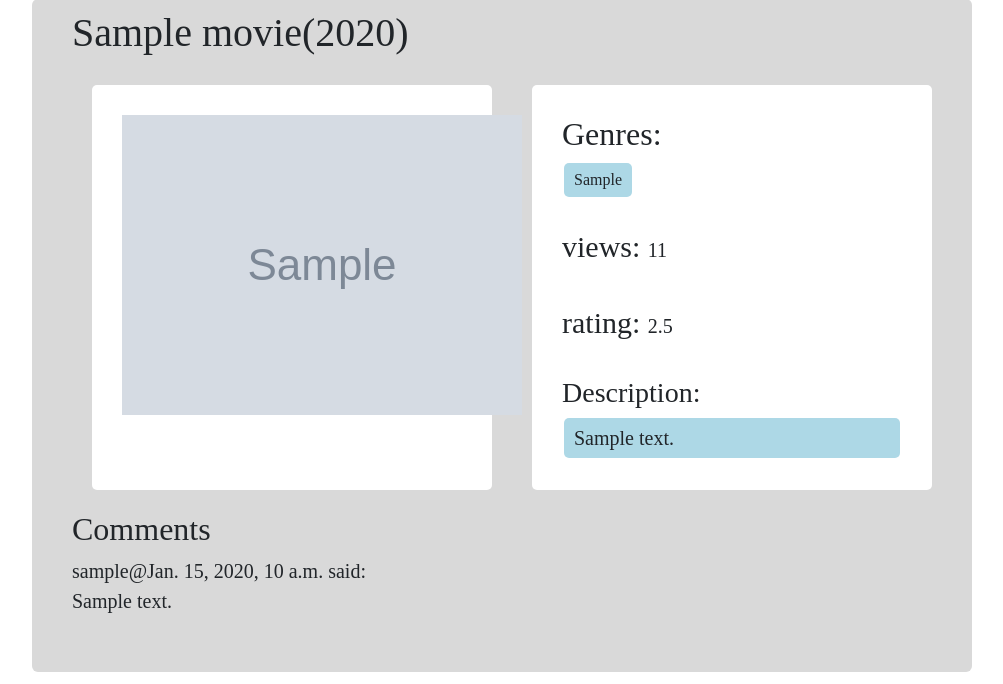
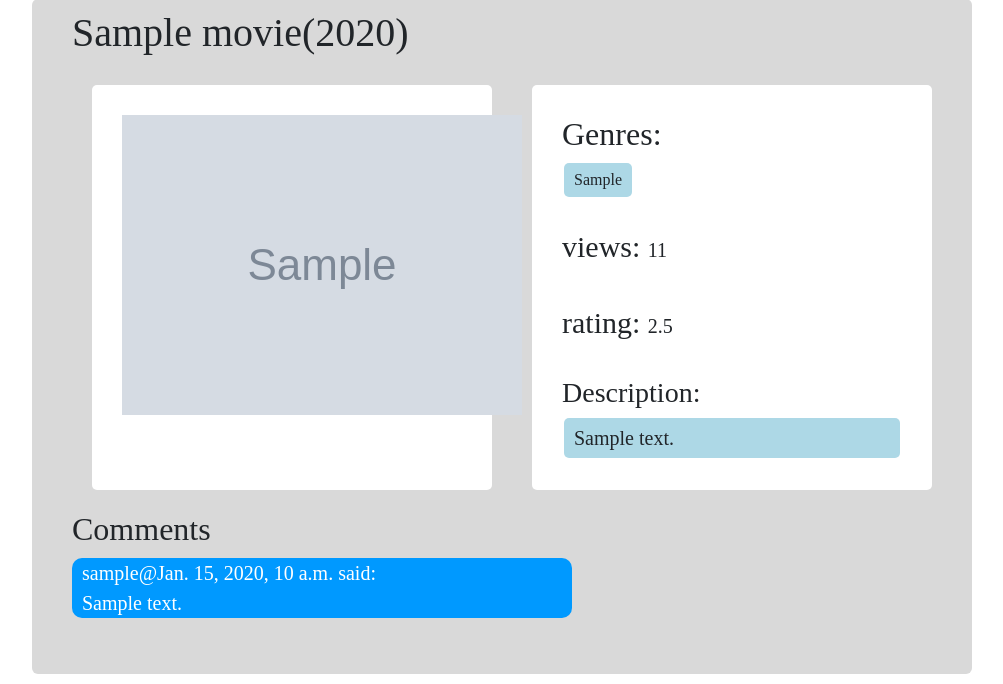
Before and after one commit to 2405040r/rate-my-movie, a Django app: a page that uses templates/rate_my_movie_app/movie.html in a window 1280 px wide. Shown: the part 303-987 px from the top of the page, without its empty margins (138-1141 px from the left). Run offline with Django 3.2, Linux system fonts and the light colour scheme; tables that the repository leaves empty hold one stand-in row (values such as "Sample post"); grey boxes marked "Sample" are stand-in pictures; some libraries are stand-ins or nearby versions; some web fonts are replaced.

Commit message:
fixed comment styling

```diff
--- a/static/css/stylesheet.css
+++ b/static/css/stylesheet.css
@@ -77,6 +77,15 @@
   text-align: left;
   padding:5px 10px 5px 10px;
 
+}
+
+.comments{
+	background-color:#0099ff;
+	color:white;
+	border-radius:10px;
+	padding-left:10px;
+	width:500px;
+	margin-top:10px;
 }
 
 .content-slice{
--- a/templates/rate_my_movie_app/movie.html
+++ b/templates/rate_my_movie_app/movie.html
@@ -34,25 +34,27 @@
         <h2>Comments</h2>
     {% if comments %}
         {% for comment in comments %}
-        <div style="padding-left:{{ comment.as_padding }}px;">
+        <div class="comments" style="margin-left:{{ comment.as_padding }}px;" class="comments">
             <p> {{ comment.author }}@{{ comment.time_stamp }} said:
                 <br/>
                 {{ comment.body }}
                 <br/>
-				{% if user.is_authenticated %}
+
+            </p>
+          </div>
+		  {% if user.is_authenticated %}
 					<button class="create-modal-comment btn btn-primary"
 							type="button"
 							name="button"
-							data-id="/rate_my_movie_app/create_modal_comment/{{ user.pk }}-{{ comment.pk }}-{{ movie.pk }}/">
+							data-id="/rate_my_movie_app/create_modal_comment/{{ user.pk }}-{{ comment.pk }}-{{ movie.pk }}/"
+							style="margin-left:{{ comment.as_padding }}px;">
 					  Reply
 					</button>
 				{% endif %}
-            </p>
-          </div>
         {% endfor %}
       {% endif %}
       {% if form %}
-        <div>
+        <div style="margin-top:20px">
           <form id="comment_id"
                 method="post"
                 action="/rate_my_movie_app/movie/{{ movie.slug }}/">
```
